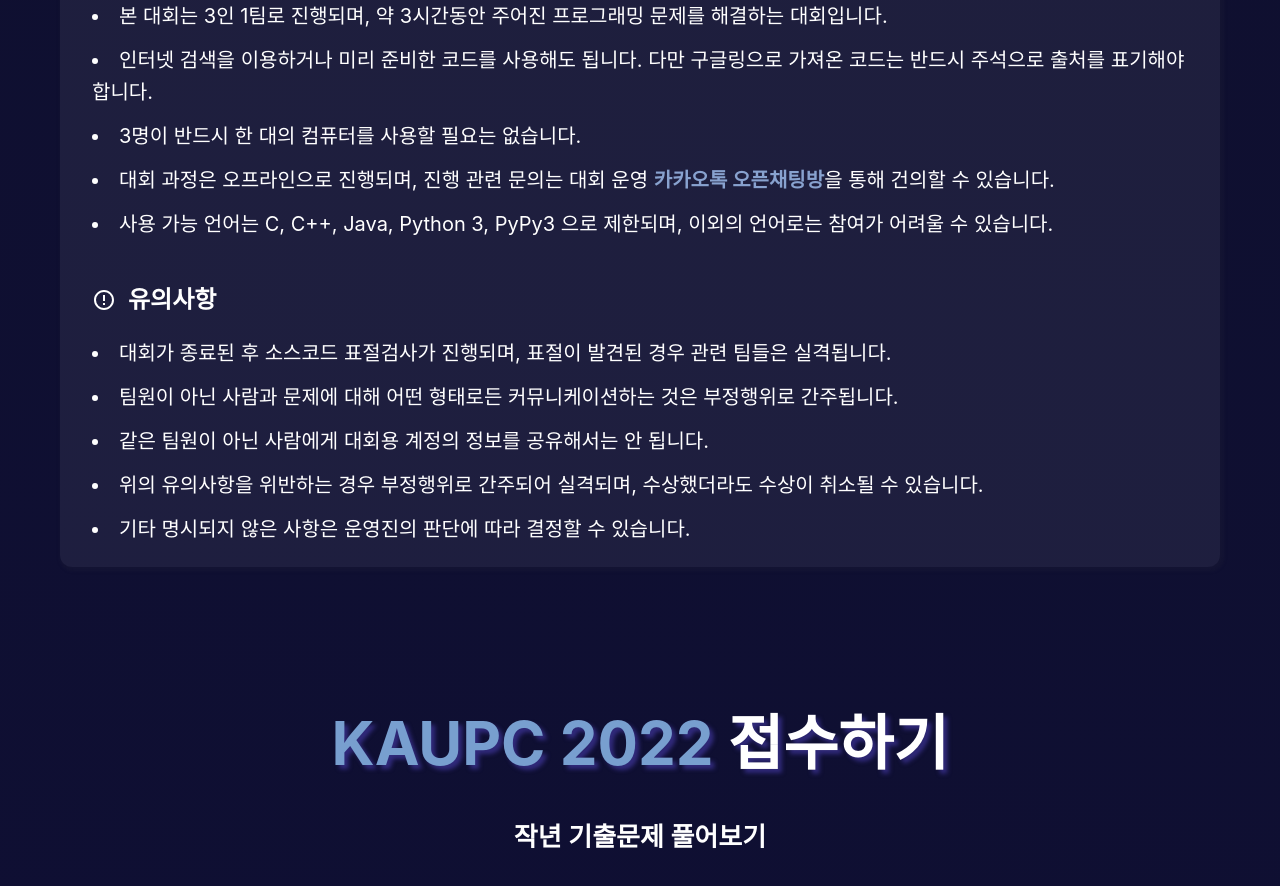
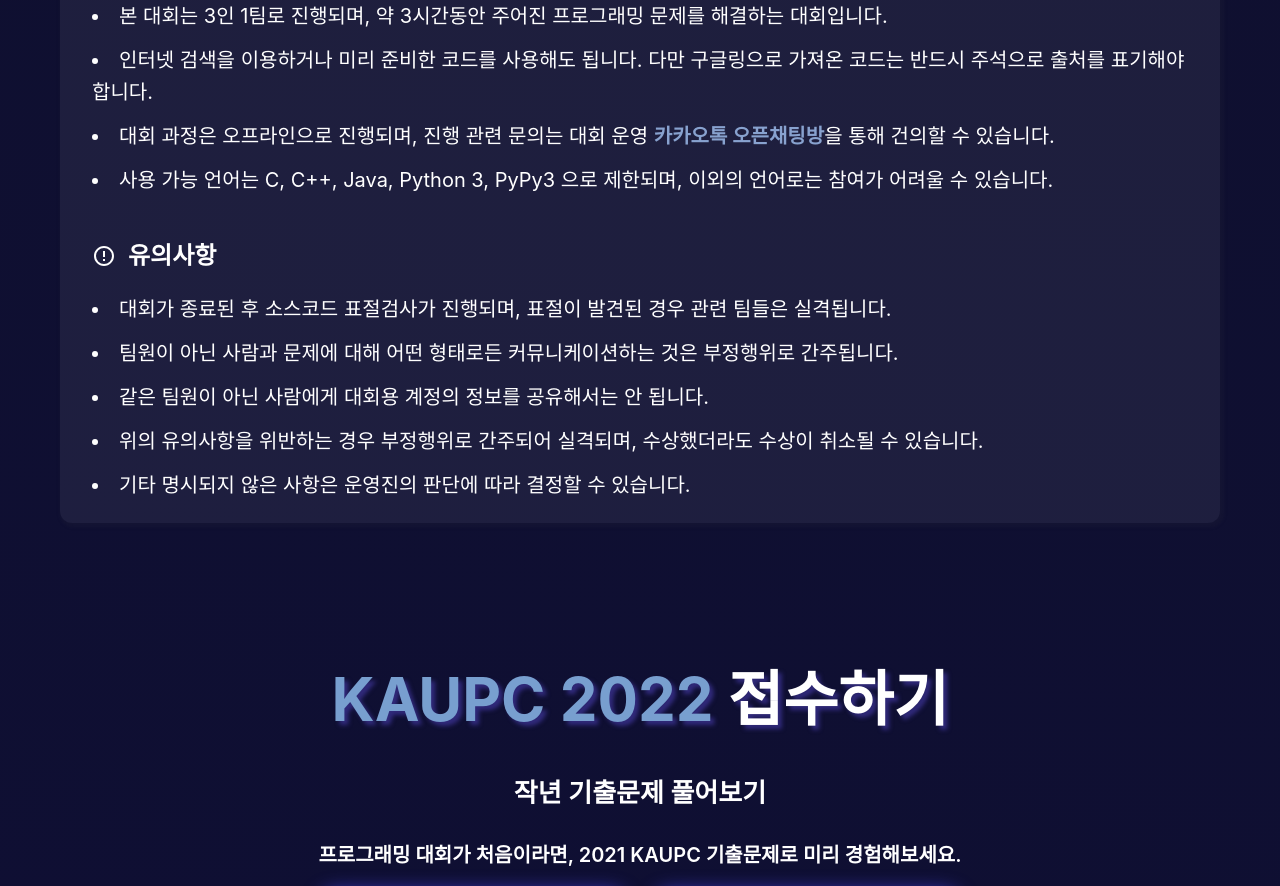
Before and after one commit to kauKoala/KAUPC-2022, a Next.js app: page / in a window 1280 px wide. Shown: the part 2100-2986 px from the top of the page. Built offline with nearby package versions, Linux system fonts and the light colour scheme; a web font is replaced by a local one.

Commit message:
chore: 대회 규정 텍스트 수정

```diff
--- a/components/Sections/RuleSection.jsx
+++ b/components/Sections/RuleSection.jsx
@@ -26,9 +26,6 @@
         </RuleItem>
         <RuleItem>
           인터넷 검색을 이용하거나 미리 준비한 코드를 사용해도 됩니다. 다만 구글링으로 가져온 코드는 반드시 주석으로 출처를 표기해야 합니다.
-        </RuleItem>
-        <RuleItem>
-          3명이 반드시 한 대의 컴퓨터를 사용할 필요는 없습니다.
         </RuleItem>
         <RuleItem style={{ zIndex: 10 }}>
           대회 과정은 오프라인으로 진행되며, 진행 관련 문의는 대회 운영{" "}
```
